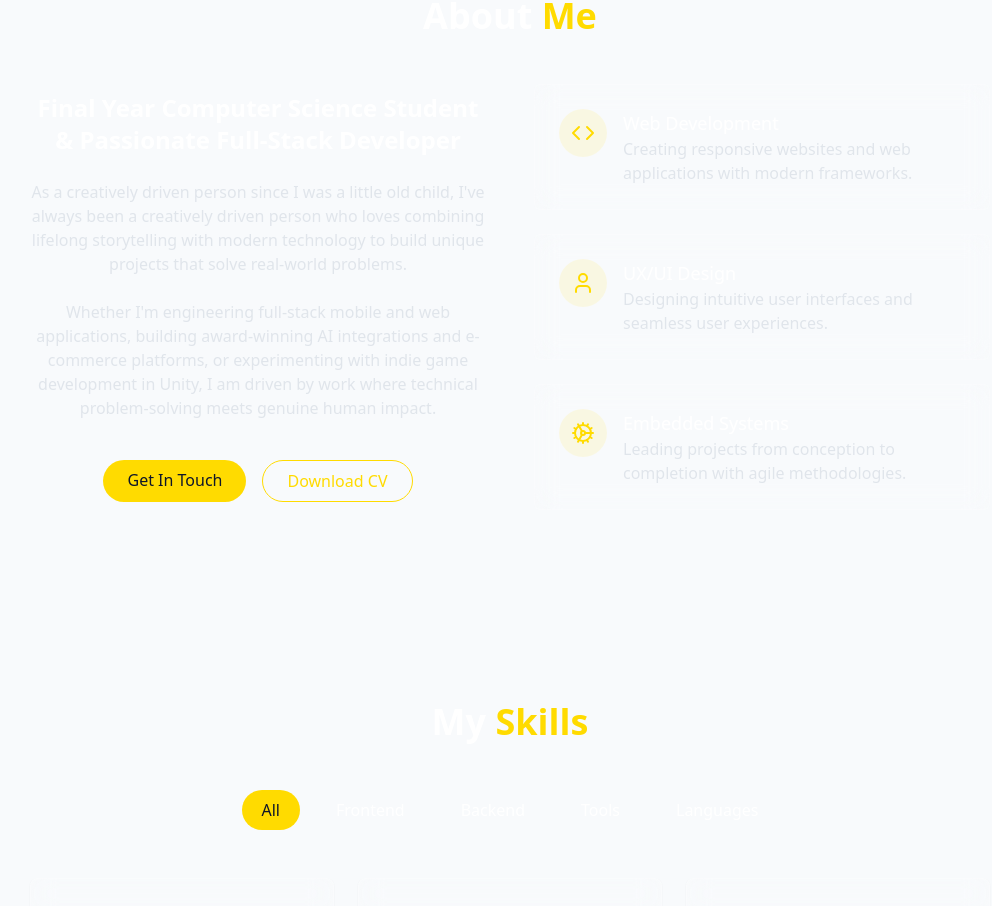
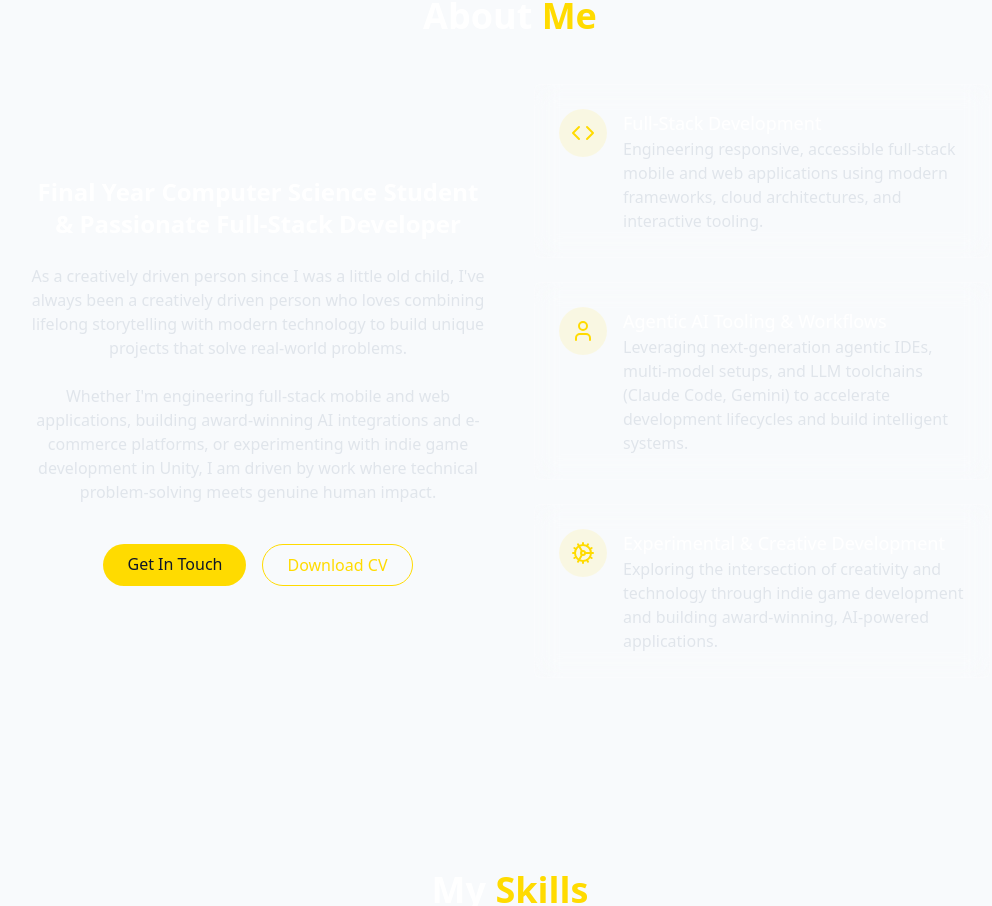
Before and after one commit to Yad1999/aj-stellar-portfolio, a React (Vite) app: page / in a window 1280 px wide. Shown: the part 900-1806 px from the top of the page, without its empty margins (130-1122 px from the left). Built offline with nearby package versions, Linux system fonts and the light colour scheme.

Commit message:
feat: add AboutSection component with bio and skill cards

```diff
--- a/src/components/AboutSection.jsx
+++ b/src/components/AboutSection.jsx
@@ -48,10 +48,10 @@ export const AboutSection = () => {
                                     <Code className="h-6 w-6 text-primary" />
                                 </div>
                                 <div className="text-left">
-                                    <h4 className="font-text-semibold text-lg">Web Development</h4>
+                                    <h4 className="font-text-semibold text-lg">Full-Stack Development</h4>
                                     <p className="text-muted-foreground">
-                                        Creating responsive websites and web applications with
-                                        modern frameworks.
+                                        Engineering responsive, accessible full-stack mobile and web applications
+                                        using modern frameworks, cloud architectures, and interactive tooling.
                                     </p>
                                 </div>
                             </div>
@@ -63,10 +63,11 @@ export const AboutSection = () => {
                                     <User className="h-6 w-6 text-primary" />
                                 </div>
                                 <div className="text-left">
-                                    <h4 className="font-text-semibold text-lg">UX/UI Design</h4>
+                                    <h4 className="font-text-semibold text-lg">Agentic AI Tooling & Workflows</h4>
                                     <p className="text-muted-foreground">
-                                        Designing intuitive user interfaces and seamless user
-                                        experiences.
+                                        Leveraging next-generation agentic IDEs, multi-model setups,
+                                        and LLM toolchains (Claude Code, Gemini) to accelerate
+                                        development lifecycles and build intelligent systems.
                                     </p>
                                 </div>
                             </div>
@@ -78,10 +79,11 @@ export const AboutSection = () => {
                                     <Cog className="h-6 w-6 text-primary" />
                                 </div>
                                 <div className="text-left">
-                                    <h4 className="font-text-semibold text-lg">Embedded Systems</h4>
+                                    <h4 className="font-text-semibold text-lg">Experimental & Creative Development</h4>
                                     <p className="text-muted-foreground">
-                                        Leading projects from conception to completion with agile
-                                        methodologies.
+                                        Exploring the intersection of creativity and technology
+                                        through indie game development and building award-winning,
+                                        AI-powered applications.
                                     </p>
                                 </div>
                             </div>
```
